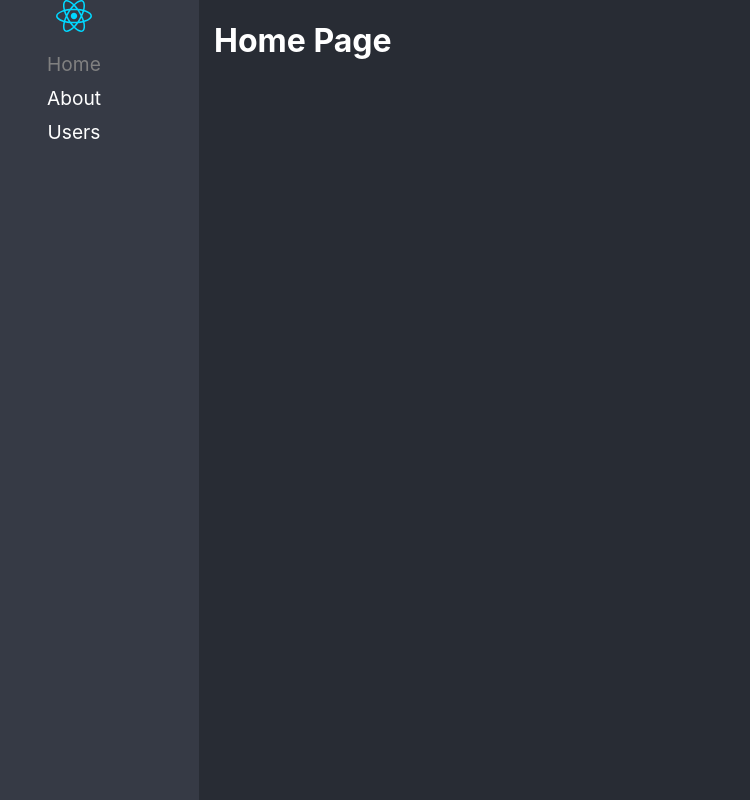
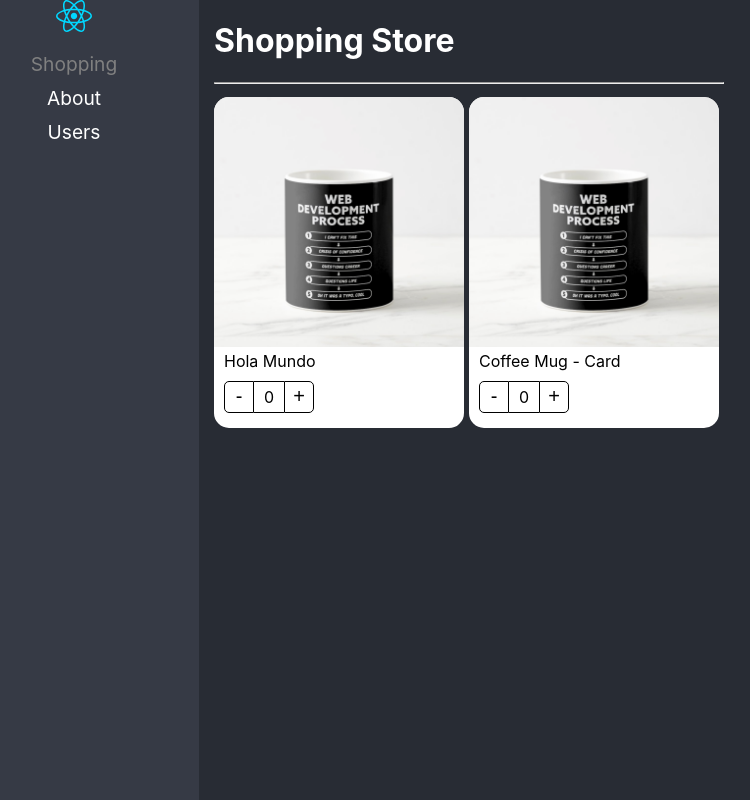
Before and after one commit to blackgoku-97/React-app, a React (Vite) app: page / in a window 1280 px wide. Before the commit this address led to /home. Shown: the whole page, without its empty margins (51-801 px from the left). Built offline with nearby package versions, Linux system fonts and the light colour scheme.

Commit message:
Component patron

```diff
--- /dev/null
+++ b/src/02-component-patterns/components/ProductButtons.tsx
@@ -0,0 +1,23 @@
+import { useContext } from 'react';
+import { ProductContext } from './ProductCard';
+
+import styles from '../styles/styles.module.css';
+
+export const ProductButtons = () => {
+
+    const { increaseBy, counter } = useContext( ProductContext );
+
+    return (
+        <div className={ styles.buttonsContainer }>
+            <button
+                className={ styles.buttonMinus }
+                onClick={ () => increaseBy( -1 ) }> - </button>
+
+            <div className={ styles.countLabel }> { counter } </div>
+
+            <button
+                className={ styles.buttonAdd }
+                onClick={ () => increaseBy( +1 ) }> + </button>
+        </div>
+    );
+}
--- /dev/null
+++ b/src/02-component-patterns/components/ProductCard.tsx
@@ -0,0 +1,26 @@
+import { createContext } from 'react';
+
+import { useProduct } from '../hooks/useProduct';
+import { ProductContextProps, ProductCardProps } from '../interfaces/interfaces';
+
+import styles from '../styles/styles.module.css';
+
+export const ProductContext = createContext({} as ProductContextProps);
+const { Provider } = ProductContext;
+
+export const ProductCard = ({ children, product }: ProductCardProps) => {
+
+    const { counter, increaseBy } = useProduct();
+
+    return (
+        <Provider value={{
+            counter,
+            increaseBy,
+            product
+        }}>
+            <div className={ styles.productCard }>
+                { children }
+            </div>
+        </Provider>
+    )
+}
--- /dev/null
+++ b/src/02-component-patterns/components/ProductImage.tsx
@@ -0,0 +1,23 @@
+import { useContext } from 'react';
+import { ProductContext } from './ProductCard';
+
+import styles from '../styles/styles.module.css';
+import noImage from '../assets/no-image.jpg';
+
+export const ProductImage = ({ img = '' }) => {
+
+    const { product } = useContext( ProductContext );
+    let imgToShow: string;
+
+    if ( img ) {
+        imgToShow = img;
+    } else if ( product.img ) {
+        imgToShow = product.img;
+    } else {
+        imgToShow = noImage;
+    }
+
+    return (
+        <img className={ styles.productImg } src={ imgToShow } alt="Product image" />
+    );
+}
--- /dev/null
+++ b/src/02-component-patterns/components/ProductTitle.tsx
@@ -0,0 +1,15 @@
+import { useContext } from 'react';
+import { ProductContext } from './ProductCard';
+
+import styles from '../styles/styles.module.css';
+
+export const ProductTitle = ({ title }: { title?: string }) => {
+
+    const { product } = useContext( ProductContext );
+
+    return (
+        <span className={ styles.productDescription }>
+            { title ? title : product.title }
+        </span>
+    );
+}
--- /dev/null
+++ b/src/02-component-patterns/components/index.ts
@@ -0,0 +1,18 @@
+import { ProductCardHOCProps } from '../interfaces/interfaces';
+import { ProductCard as ProductCardHOC } from './ProductCard';
+
+import { ProductButtons } from './ProductButtons';
+import { ProductImage } from './ProductImage';
+import { ProductTitle } from './ProductTitle';
+
+export { ProductButtons } from './ProductButtons';
+export { ProductImage } from './ProductImage';
+export { ProductTitle } from './ProductTitle';
+
+export const ProductCard: ProductCardHOCProps = Object.assign( ProductCardHOC, {
+    Title: ProductTitle,
+    Image: ProductImage,
+    Buttons: ProductButtons
+})
+
+export default ProductCard;
--- /dev/null
+++ b/src/02-component-patterns/hooks/useProduct.ts
@@ -0,0 +1,16 @@
+import { useState } from "react";
+
+export const useProduct = () => {
+
+    const [ counter, setCounter ] = useState(0);
+
+    const increaseBy = ( value: number ) => {
+        setCounter( prev => Math.max( prev + value, 0 ) )
+    }
+
+    return {
+        counter,
+        increaseBy
+    }
+
+}
--- /dev/null
+++ b/src/02-component-patterns/interfaces/interfaces.ts
@@ -0,0 +1,25 @@
+import { ReactElement } from "react";
+
+export interface ProductCardProps {
+    product: Product;
+    children?: ReactElement | ReactElement[]
+}
+
+export interface Product {
+    id: string;
+    title: string;
+    img?: string;
+}
+
+export interface ProductContextProps {
+    counter: number;
+    increaseBy: ( value: number ) => void;
+    product: Product;
+}
+
+export interface ProductCardHOCProps {
+    ({ children, product }: ProductCardProps ): JSX.Element,
+    Title: ({ title }: { title?: string }) => JSX.Element,
+    Image: ({ img }: { img?: string }) => JSX.Element,
+    Buttons: () => JSX.Element
+}
--- /dev/null
+++ b/src/02-component-patterns/pages/ShoppingPage.tsx
@@ -0,0 +1,35 @@
+import { ProductButtons, ProductCard, ProductImage, ProductTitle } from '../components';
+
+const product = {
+  id: '1',
+  title: 'Coffee Mug - Card',
+  img: './coffee-mug.png'
+}
+
+export const ShoppingPage = () => {
+    return (
+      <div>
+          <h1>Shopping Store</h1>
+          <hr />
+
+          <div style={{
+            display: 'flex',
+            flexDirection: 'row',
+            flexWrap: 'wrap'
+          }}>
+
+            <ProductCard product={ product }>
+               <ProductCard.Image />
+               <ProductCard.Title title={ 'Hola Mundo' } />
+               <ProductCard.Buttons />
+            </ProductCard>
+
+            <ProductCard product={ product }>
+               <ProductImage />
+               <ProductTitle />
+               <ProductButtons />
+            </ProductCard>
+          </div>
+      </div>
+    )
+}
--- /dev/null
+++ b/src/02-component-patterns/styles/styles.module.css
@@ -0,0 +1,62 @@
+
+
+.productCard {
+    background-color: white;
+    border-radius: 15px;
+    color: black;
+    padding-bottom: 5px;
+    width: 250px;
+    margin-right: 5px;
+    margin-top: 5px;
+}
+
+.productImg {
+    border-radius: 15px 15px 0px 0px;
+    width: 100%;
+}
+
+.productDescription {
+    margin: 10px;
+}
+
+.buttonsContainer {
+    margin: 10px;
+    display: flex;
+    flex-direction: row;
+}
+
+.buttonMinus {
+    cursor: pointer;
+    background-color: transparent;
+    border: 1px solid black;
+    border-radius: 5px 0px 0px 5px;
+    font-size: 20px;
+    width: 30px;
+}
+
+.buttonMinus:hover {
+    background-color: rgba(0, 0, 0, 0.1);
+}
+
+.countLabel {
+    border-bottom: 1px solid black;
+    border-top: 1px solid black;
+    font-size: 16px;
+    height: 25px;
+    padding-top: 5px;
+    text-align: center;
+    width: 30px;
+}
+
+.buttonAdd {
+    cursor: pointer;
+    background-color: transparent;
+    border: 1px solid black;
+    border-radius: 0px 5px 5px 0px;
+    font-size: 20px;
+    width: 30px;
+}
+
+.buttonAdd:hover {
+    background-color: rgba(0, 0, 0, 0.1);
+}
--- a/src/routes/Navigation.tsx
+++ b/src/routes/Navigation.tsx
@@ -2,6 +2,7 @@
 import { Routes, Route, NavLink, Navigate } from 'react-router-dom';
 
 import logo from '../assets/react.svg';
+import { ShoppingPage } from '../02-component-patterns/pages/ShoppingPage';
 
 export const Navigation = () => {
   return (
@@ -11,7 +12,7 @@
                 <img src={ logo } alt="React Logo" />
                 <ul>
                     <li>
-                        <NavLink to="/home" className={ ({ isActive }) => isActive ? 'nav-active' : '' }>Home</NavLink>
+                        <NavLink to="/" className={ ({ isActive }) => isActive ? 'nav-active' : '' }>Shopping</NavLink>
                     </li>
                     <li>
                         <NavLink to="/about" className={ ({ isActive }) => isActive ? 'nav-active' : '' }>About</NavLink>
@@ -23,9 +24,9 @@
             </nav>
 
             <Routes>
-                <Route path='about' element={ <h1>About Page</h1> } />
-                <Route path='users' element={ <h1>Users Page</h1> } />
-                <Route path='/home' element={ <h1>Home Page</h1> } />
+                <Route path='about' element={ <h1>About</h1> } />
+                <Route path='users' element={ <h1>Users</h1> } />
+                <Route path='/' element={ <ShoppingPage /> } />
 
                 <Route path='/*' element={ <Navigate to="/home" replace /> } />
             </Routes>
```
Also changed, not shown: public/coffee-mug.png (added), src/02-component-patterns/assets/no-image.jpg (added).
